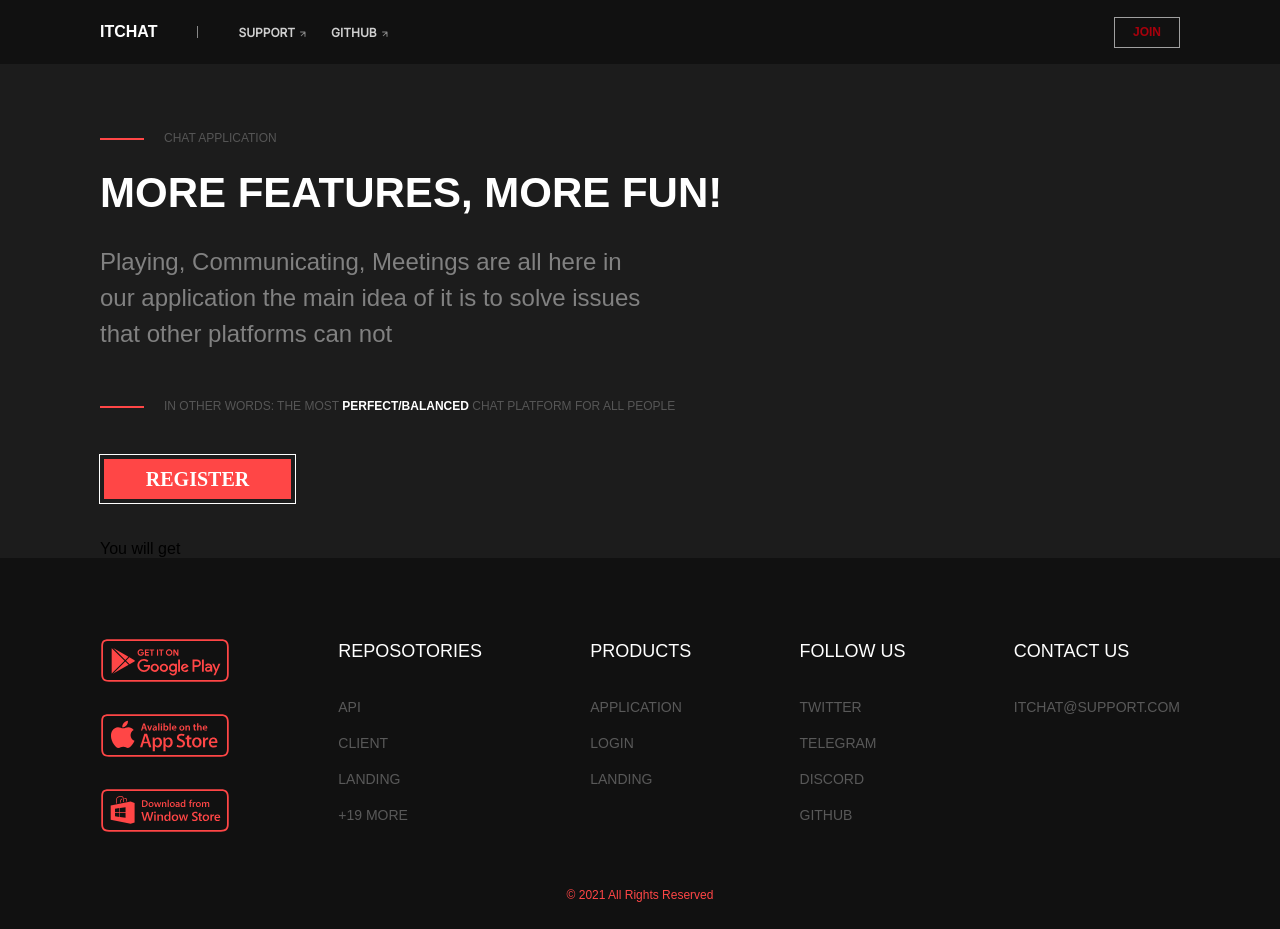
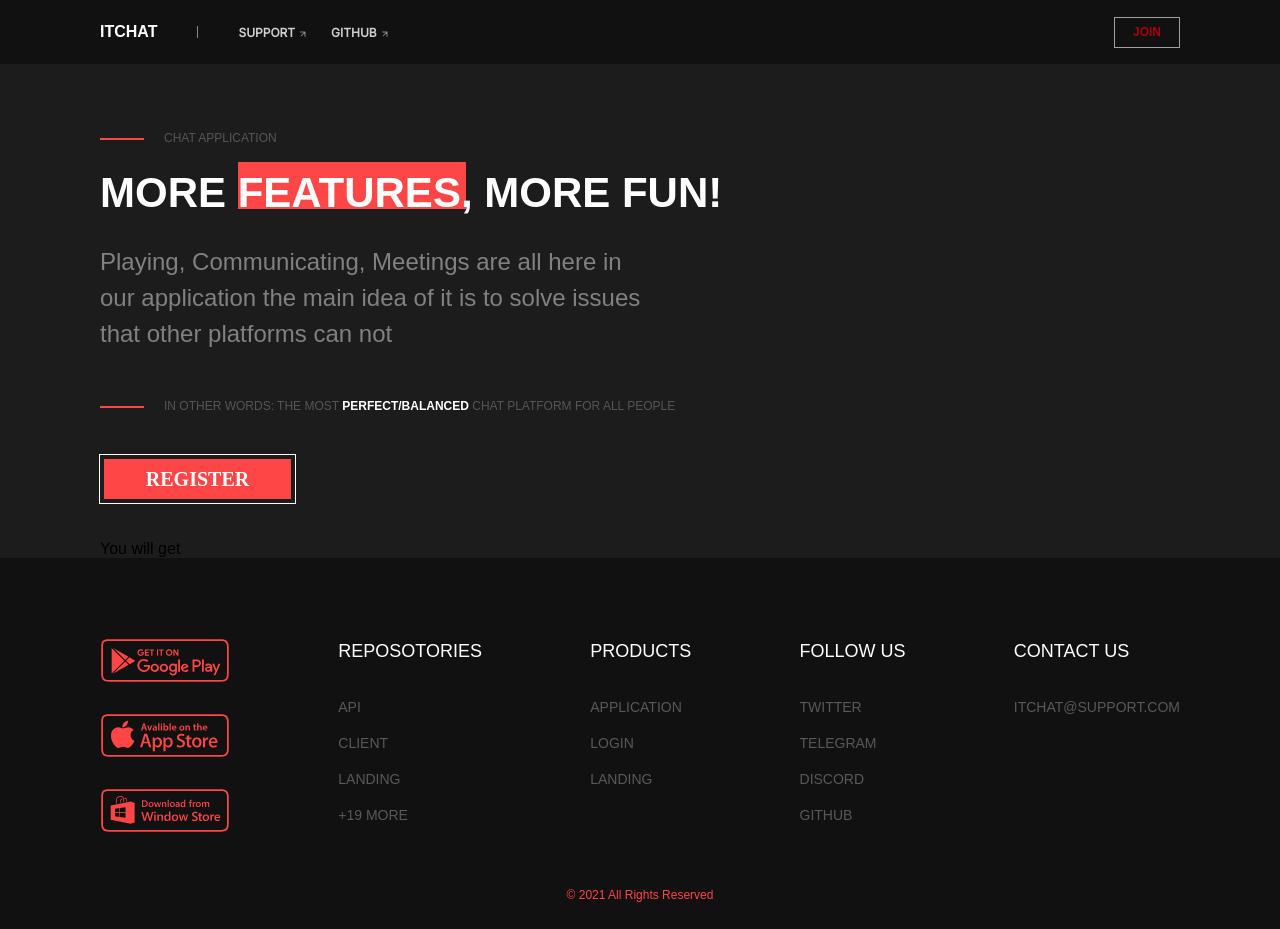
Before and after one commit to zaunchat/landing, a Next.js app: page / in a window 1280 px wide. Built offline with nearby package versions, Linux system fonts and the light colour scheme; a web font is replaced by a local one.

Commit message:
feat(landing/hero): add background to title

```diff
--- a/src/styles/components/landing/Hero.module.scss
+++ b/src/styles/components/landing/Hero.module.scss
@@ -25,7 +25,7 @@ $label-m: 20px;
       top: 8.7px;
       left: calc(($label-w + $label-m) * -1);
     }
-    span {
+    & > span {
       font-weight: 600;
       color: #ffffff;
     }
@@ -36,6 +36,17 @@ $label-m: 20px;
     font-size: 42px;
     line-height: 62px;
     color: #ffffff;
+    & > span {
+      position: relative;
+    }
+    & > span::before {
+      z-index: -1;
+      content: '';
+      position: absolute;
+      width: calc(100% + 5px);
+      height: 100%;
+      background-color: #ff4646;
+    }
   }
   & > .description {
     margin-top: 20px;
```
